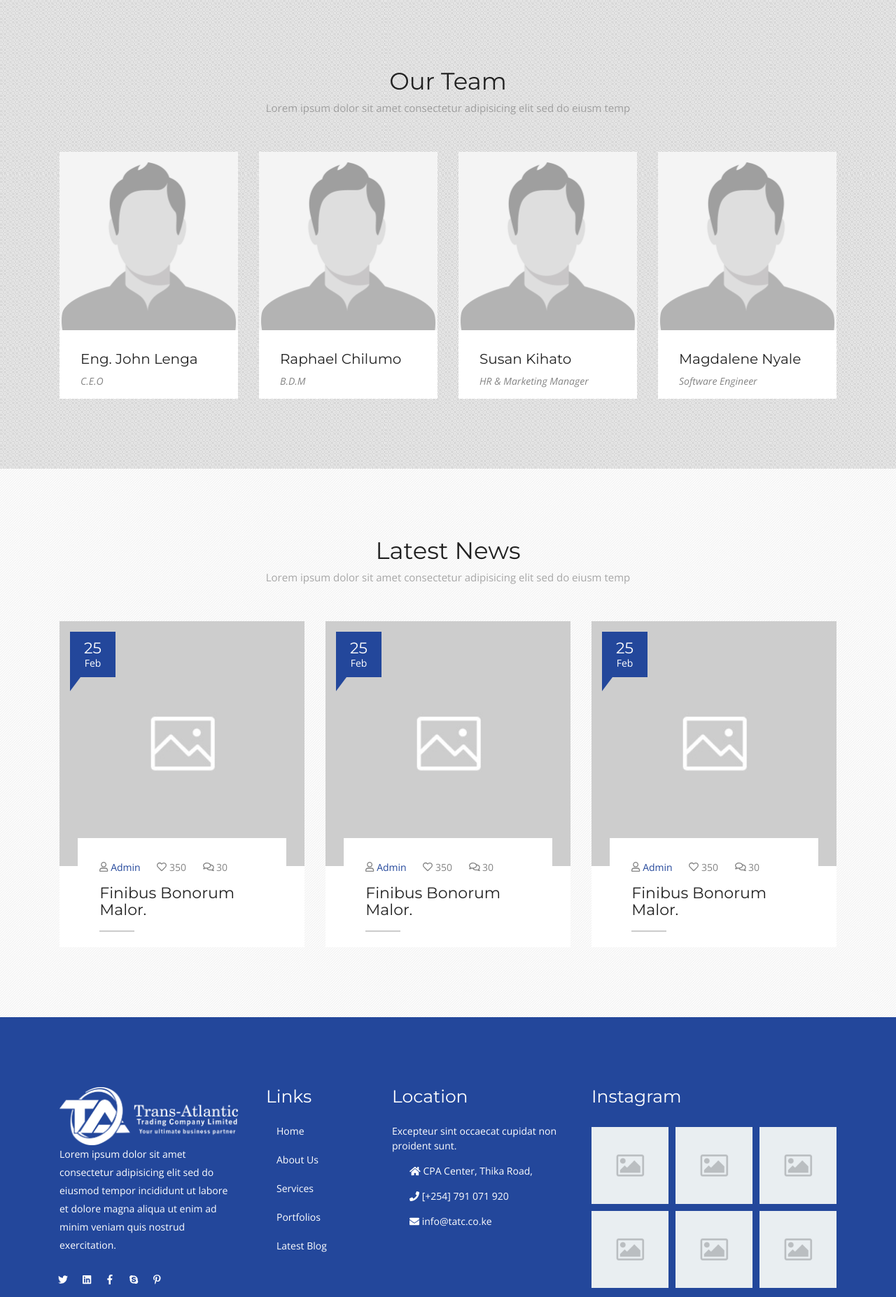
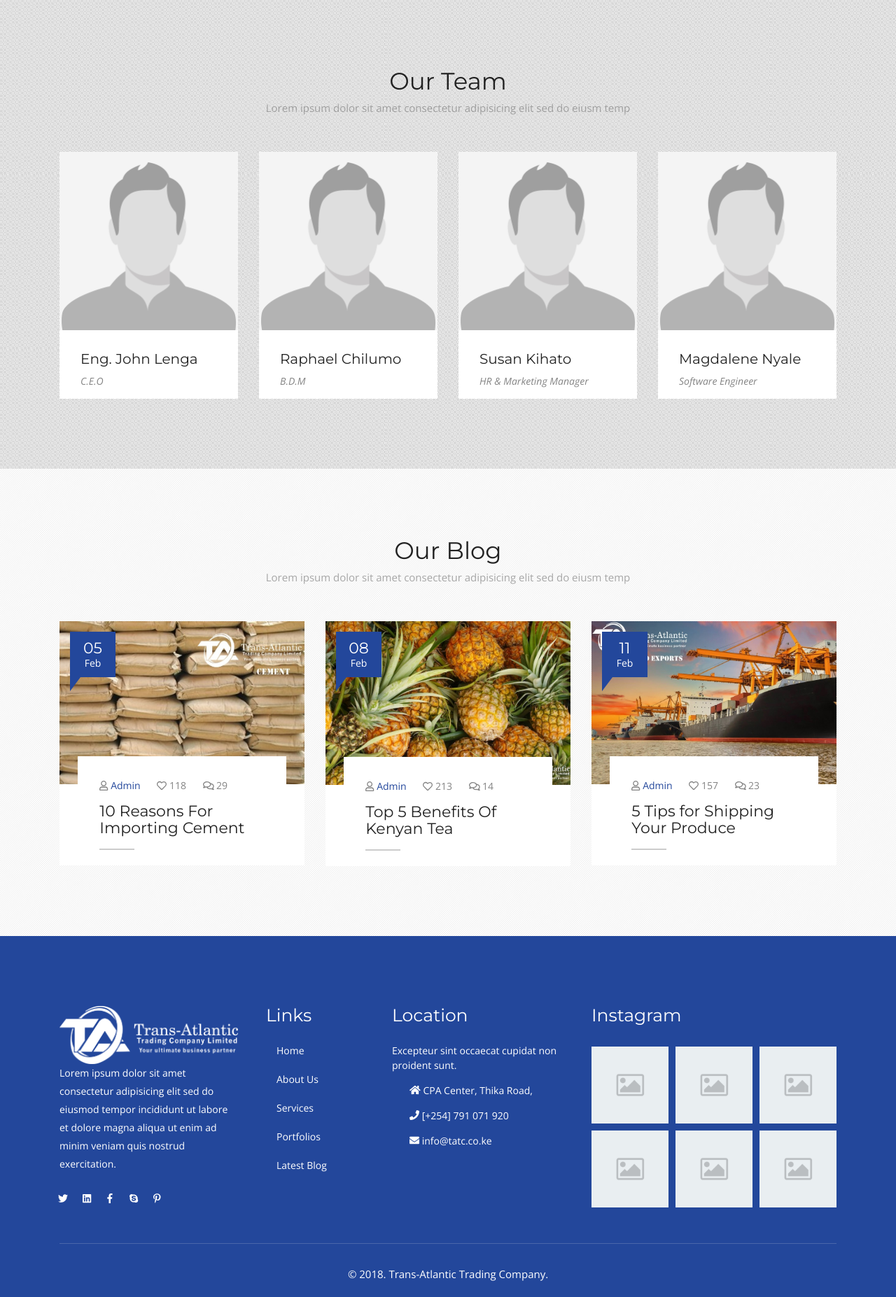
Before and after one commit to manutheitguy/tatc, a Django app: page / in a window 1280 px wide. Shown: the part 4263-6117 px from the top of the page at 70% size. Run offline with Django 3.2, Linux system fonts and the light colour scheme; data that the repository does not hold is empty; some libraries are stand-ins or nearby versions; some web fonts are replaced.

Commit message:
Customizing blog.html

```diff
--- a/home/templates/home/blog.html
+++ b/home/templates/home/blog.html
@@ -6,7 +6,7 @@
         <div class="row justify-content-center">
             <div class="col-sm-8">
                 <div class="sectionTitle text-center">
-                        <h2>Latest News</h2>
+                    <h2>Our Blog</h2>
                     <p>Lorem ipsum dolor sit amet consectetur adipisicing elit sed do eiusm temp</p>
                 </div>
             </div>
@@ -16,75 +16,105 @@
             <div class="col-md-4">
                 <div class="card card-style3">
                     <div class="card_img">
-                            <a href="#"><img class="img-full loaded" data-original="img/blog/blog1.jpg" alt="Card image" src="{% static 'home/images/p1.jpg' %}" data-was-processed="true"></a>
+                        <a href="#">
+                            <img class="img-full loaded" data-original="img/blog/blog1.jpg" alt="Card image" src="{% static 'home/images/i1.jpg' %}"
+                                data-was-processed="true">
+                        </a>
                         <div class="date-holder bg-primary">
-                                <span>25</span>
+                            <span>05</span>
                             Feb
                         </div>
                     </div>
                     <div class="card-block">
                         <ul class="list-inline">
                             <li>
-                                    <a href="#"><i class="far fa-user" aria-hidden="true"></i> <span class="text-primary">Admin</span></a>
+                                <a href="#">
+                                    <i class="far fa-user" aria-hidden="true"></i>
+                                    <span class="text-primary">Admin</span>
+                                </a>
                             </li>
                             <li>
-                                    <a href="#"><i class="far fa-heart "></i> 350</a>
+                                <a href="#">
+                                    <i class="far fa-heart "></i> 118</a>
                             </li>
                             <li>
-                                    <a href="#"><i class="far fa-comments" aria-hidden="true"></i> 30</a>
+                                <a href="#">
+                                    <i class="far fa-comments" aria-hidden="true"></i> 29</a>
                             </li>
                         </ul>
-                            <a href="#"><h4 class="card-title">Finibus Bonorum Malor.</h4></a>
+                        <a href="#">
+                            <h4 class="card-title">10 Reasons For Importing Cement</h4>
+                        </a>
                     </div>
                 </div>
             </div>
             <div class="col-md-4">
                 <div class="card card-style3">
                     <div class="card_img">
-                            <a href="#"><img class="img-full loaded" data-original="img/blog/blog2.jpg" alt="Card image" src="{% static 'home/images/p1.jpg' %}" data-was-processed="true"></a>
+                        <a href="#">
+                            <img class="img-full loaded" data-original="img/blog/blog2.jpg" alt="Card image" src="{% static 'home/images/e1.jpg' %}"
+                                data-was-processed="true">
+                        </a>
                         <div class="date-holder bg-primary">
-                                <span>25</span>
+                            <span>08</span>
                             Feb
                         </div>
                     </div>
                     <div class="card-block">
                         <ul class="list-inline">
                             <li>
-                                    <a href="#"><i class="far fa-user" aria-hidden="true"></i> <span class="text-primary">Admin</span></a>
+                                <a href="#">
+                                    <i class="far fa-user" aria-hidden="true"></i>
+                                    <span class="text-primary">Admin</span>
+                                </a>
                             </li>
                             <li>
-                                    <a href="#"><i class="far fa-heart" aria-hidden="true"></i> 350</a>
+                                <a href="#">
+                                    <i class="far fa-heart" aria-hidden="true"></i> 213</a>
                             </li>
                             <li>
-                                    <a href="#"><i class="far fa-comments" aria-hidden="true"></i> 30</a>
+                                <a href="#">
+                                    <i class="far fa-comments" aria-hidden="true"></i> 14</a>
                             </li>
                         </ul>
-                            <a href="#"><h4 class="card-title">Finibus Bonorum Malor.</h4></a>
+                        <a href="#">
+                            <h4 class="card-title">Top 5 Benefits Of Kenyan Tea</h4>
+                        </a>
                     </div>
                 </div>
             </div>
             <div class="col-md-4">
                 <div class="card card-style3">
                     <div class="card_img">
-                            <a href="#blog-singlepost-left-sidebar.html"><img class="img-full loaded" data-original="img/blog/blog3.jpg" alt="Card image" src="{% static 'home/images/p1.jpg' %}" data-was-processed="true"></a>
+                        <a href="#">
+                            <img class="img-full loaded" data-original="img/blog/blog3.jpg" alt="Card image" src="{% static 'home/images/s1.jpg' %}"
+                                data-was-processed="true">
+                        </a>
                         <div class="date-holder bg-primary">
-                                <span>25</span>
+                            <span>11</span>
                             Feb
                         </div>
                     </div>
                     <div class="card-block">
                         <ul class="list-inline">
                             <li>
-                                    <a href="#"><i class="far fa-user" aria-hidden="true"></i> <span class="text-primary">Admin</span></a>
+                                <a href="#">
+                                    <i class="far fa-user" aria-hidden="true"></i>
+                                    <span class="text-primary">Admin</span>
+                                </a>
                             </li>
                             <li>
-                                    <a href="#"><i class="far fa-heart"></i> 350</a>
+                                <a href="#">
+                                    <i class="far fa-heart"></i> 157</a>
                             </li>
                             <li>
-                                    <a href="#"><i class="far fa-comments" aria-hidden="true"></i> 30</a>
+                                <a href="#">
+                                    <i class="far fa-comments" aria-hidden="true"></i> 23</a>
                             </li>
                         </ul>
-                            <a href="#"><h4 class="card-title">Finibus Bonorum Malor.</h4></a>
+                        <a href="#">
+                            <h4 class="card-title">5 Tips for Shipping Your Produce</h4>
+                        </a>
                     </div>
                 </div>
             </div>
```
Also changed, not shown: home/static/home/images/s1.jpg (added). Lines whose indentation alone changed are shown as unchanged.
